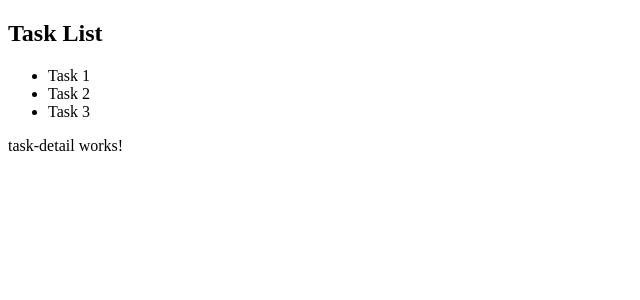
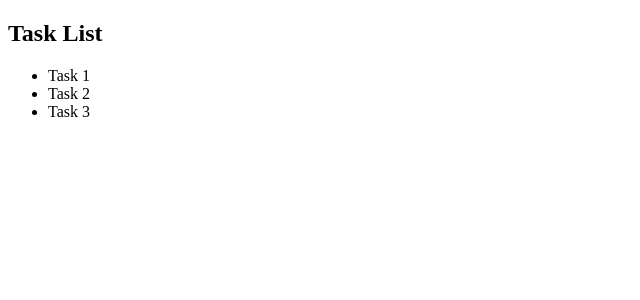
Before and after one commit to RichBurman/task-selector-practice, an Angular app: page / in a window 1280 px wide. Shown: the top 300 px of the page, without its empty margins (0-640 px from the left). Built offline with nearby package versions, Linux system fonts and the light colour scheme.

Commit message:
Add Input/Output and EventEmitter to task-detail and connect task and clearTask between parent and child

```diff
--- a/src/app/components/task-detail/task-detail.html
+++ b/src/app/components/task-detail/task-detail.html
@@ -1 +1,3 @@
-<p>task-detail works!</p>
+@if (task) {
+    <h3>Selected Task</h3>
+}
--- a/src/app/components/task-detail/task-detail.ts
+++ b/src/app/components/task-detail/task-detail.ts
@@ -1,4 +1,4 @@
-import { Component } from '@angular/core';
+import { Component, EventEmitter, Input, Output } from '@angular/core';
 
 @Component({
   selector: 'app-task-detail',
@@ -7,5 +7,12 @@ import { Component } from '@angular/core';
   styleUrl: './task-detail.css',
 })
 export class TaskDetail {
+  // Input -> this is data from parent!
+  @Input() task: { id: number; title: string } | null = null;
+  // Output -> sending this event to the parent!
+  @Output() clearTask = new EventEmitter<void>();
 
+  clearSelectedTask() {
+    this.clearTask.emit();
+  }
 }
--- a/src/app/components/task-list/task-list.html
+++ b/src/app/components/task-list/task-list.html
@@ -7,4 +7,4 @@
 </ul>
 
 <p>{{ selectedTask()?.title}}</p>
-<app-task-detail></app-task-detail>
+<app-task-detail [task]="selectedTask()" (clearTask)="onTaskCleared()"></app-task-detail>
```
